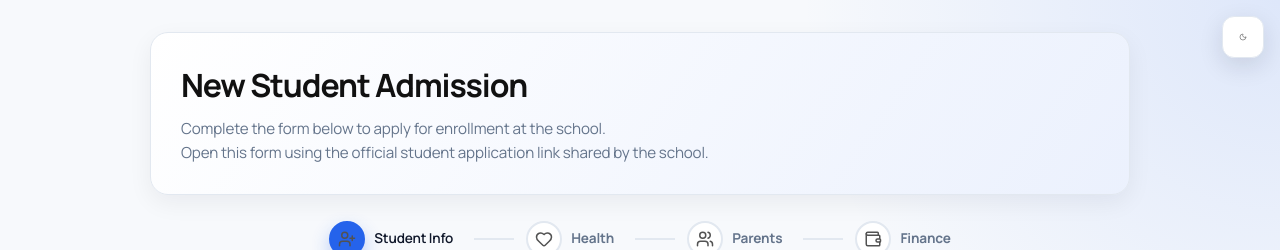
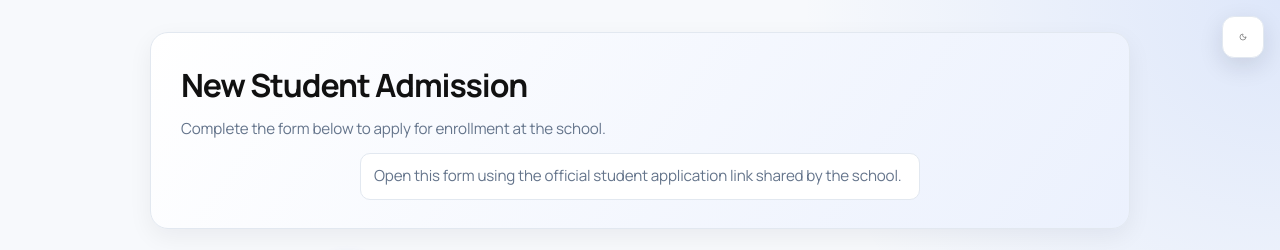
Before and after one commit to Michael-aal/petra-school-project, a React (Vite) app in the folder Petra-Project/: page /admission_form in a window 1280 px wide. Shown: the top 250 px of the page. Built offline with nearby package versions, Linux system fonts and the light colour scheme; no server answers.

Commit message:
Style invalid student application link feedback

```diff
--- a/Petra-Project/src/Pages/DashboardLayout/AdmissionForm/AdmissionForm.css
+++ b/Petra-Project/src/Pages/DashboardLayout/AdmissionForm/AdmissionForm.css
@@ -436,3 +436,15 @@
 @media (prefers-reduced-motion: reduce) {
   .admission-page .form-card { animation: none; }
 }
+
+
+.admission-link-error {
+  margin: 12px auto 0 !important;
+  max-width: 680px;
+  padding: 10px 13px;
+  border: 1px solid var(--app-border);
+  border-radius: 10px;
+  background: var(--app-surface);
+  color: var(--app-text);
+  line-height: 1.5;
+}
```
